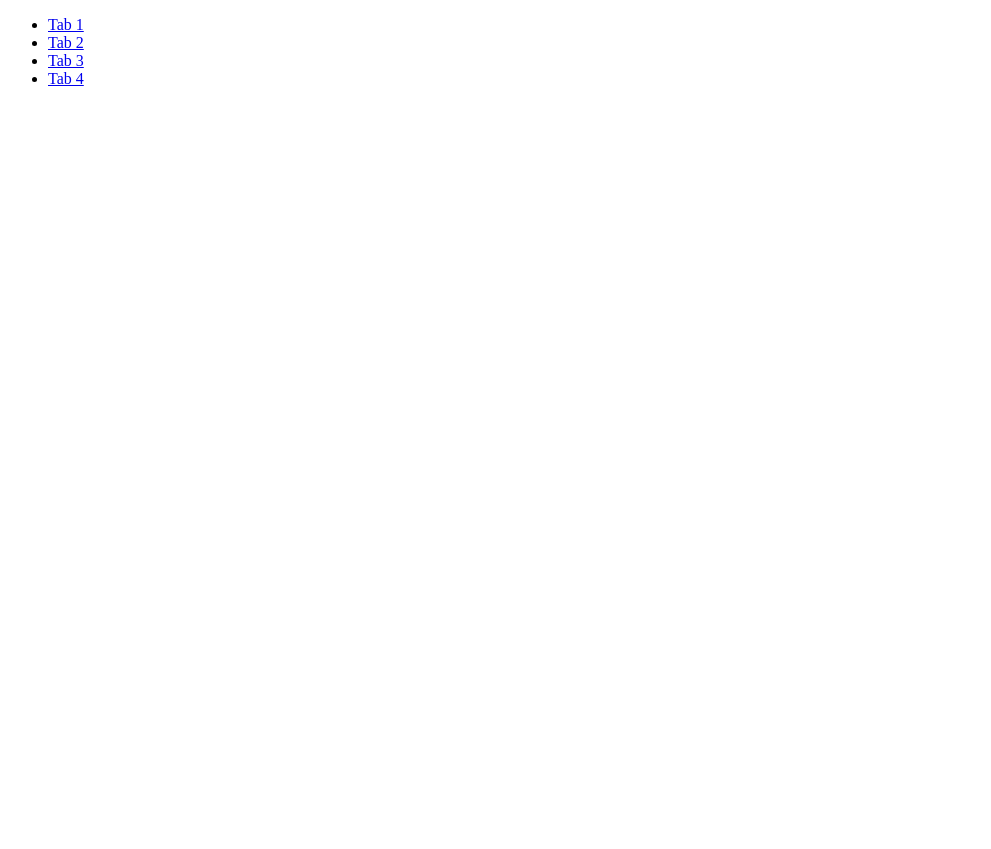
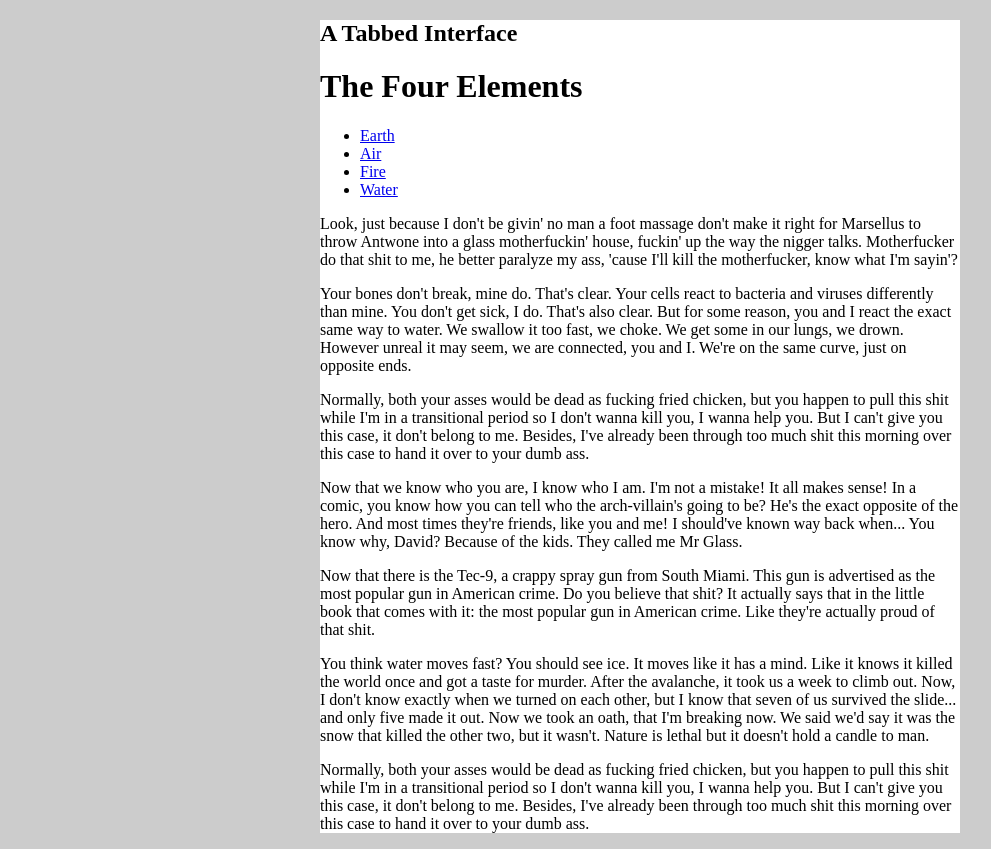
Before and after one commit to wadd0032/mtm1526-homework-4, a plain HTML site: page index.html in a window 1280 px wide. Shown: the whole page, without its empty margins (0-991 px from the left). Before the commit the page ends 800 px from the top, so only its background shows below. Drawn offline with nearby package versions, Linux system fonts and the light colour scheme.

Commit message:
completed homework: finalized coding for tabs and divs

```diff
--- a/index.html
+++ b/index.html
@@ -3,24 +3,46 @@
 <head>
 	<meta charset="utf-8">
 	<title>Tabbed Interface</title>
+	<link href="css/general.css" rel="stylesheet">
 </head>
 
 <body>
 
-	<nav>
-		<ul>
-			<li><a href="tab1">Tab 1</a></li>
-			<li><a href="tab2">Tab 2</a></li>
-			<li><a href="tab3">Tab 3</a></li>
-			<li><a href="tab4">Tab 4</a></li>
+	<div>
+		<h2>A Tabbed Interface</h2>
+	</div>
+
+	<h1>The Four Elements</h1>
+
+	<nav class="tabs">
+		<ul class="clearfix">
+			<li class="tab1"><a href="#tab1">Earth</a></li>
+			<li class="tab2"><a href="#tab2">Air</a></li>
+			<li class="tab3"><a href="#tab3">Fire</a></li>
+			<li class="tab4"><a href="#tab4">Water</a></li>
 		</ul>
 	</nav>
 
+	<div class="content clearfix">
+		<div id="tab1" class="current">
+			<p>Look, just because I don't be givin' no man a foot massage don't make it right for Marsellus to throw Antwone into a glass motherfuckin' house, fuckin' up the way the nigger talks. Motherfucker do that shit to me, he better paralyze my ass, 'cause I'll kill the motherfucker, know what I'm sayin'?</p>
+			<p>Your bones don't break, mine do. That's clear. Your cells react to bacteria and viruses differently than mine. You don't get sick, I do. That's also clear. But for some reason, you and I react the exact same way to water. We swallow it too fast, we choke. We get some in our lungs, we drown. However unreal it may seem, we are connected, you and I. We're on the same curve, just on opposite ends.</p>
+		</div>
+		<div id="tab2">
+			<p>Normally, both your asses would be dead as fucking fried chicken, but you happen to pull this shit while I'm in a transitional period so I don't wanna kill you, I wanna help you. But I can't give you this case, it don't belong to me. Besides, I've already been through too much shit this morning over this case to hand it over to your dumb ass. </p>
+			<p>Now that we know who you are, I know who I am. I'm not a mistake! It all makes sense! In a comic, you know how you can tell who the arch-villain's going to be? He's the exact opposite of the hero. And most times they're friends, like you and me! I should've known way back when... You know why, David? Because of the kids. They called me Mr Glass. </p>
+		</div>
+		<div id="tab3">
+			<p>Now that there is the Tec-9, a crappy spray gun from South Miami. This gun is advertised as the most popular gun in American crime. Do you believe that shit? It actually says that in the little book that comes with it: the most popular gun in American crime. Like they're actually proud of that shit.  </p>
+		</div>
+		<div id="tab4">
+			<p>You think water moves fast? You should see ice. It moves like it has a mind. Like it knows it killed the world once and got a taste for murder. After the avalanche, it took us a week to climb out. Now, I don't know exactly when we turned on each other, but I know that seven of us survived the slide... and only five made it out. Now we took an oath, that I'm breaking now. We said we'd say it was the snow that killed the other two, but it wasn't. Nature is lethal but it doesn't hold a candle to man. </p>
+			<p>Normally, both your asses would be dead as fucking fried chicken, but you happen to pull this shit while I'm in a transitional period so I don't wanna kill you, I wanna help you. But I can't give you this case, it don't belong to me. Besides, I've already been through too much shit this morning over this case to hand it over to your dumb ass. </p>
+		</div>
+	</div>
 
 
-
-
-
-
+	<script src="https://ajax.googleapis.com/ajax/libs/jquery/1.7.1/jquery.min.js"></script>
+	<script src="js/tabs.js"></script>
 </body>
 </html>
```
